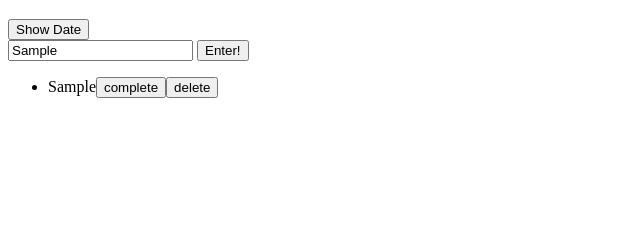
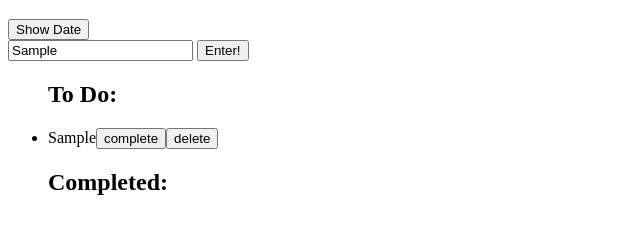
Before and after one commit to Ghishani/lab_events, a plain HTML site: page lab_jsevents_start_code/index.html in a window 1280 px wide. Both pictures are taken after typing "Sample" into the empty fields and a click on the button "Enter!". Shown: the part 61-294 px from the top of the page, without its empty margins (0-640 px from the left). Drawn offline with Linux system fonts and the light colour scheme.

Commit message:
Final extension

```diff
--- a/lab_jsevents_start_code/index.html
+++ b/lab_jsevents_start_code/index.html
@@ -24,7 +24,13 @@
         </form>
 
         <ul id="list">
+            <h2>To Do:</h2>
             <!-- items on ToDo list go here! -->
+        </ul>
+
+        <ul id="completed-list">
+            <h2>Completed:</h2>
+
         </ul>
 
     </div>
--- a/lab_jsevents_start_code/script.js
+++ b/lab_jsevents_start_code/script.js
@@ -3,6 +3,7 @@ const userInput = document.querySelector("#new-todo");
 const list = document.querySelector("#list");
 const dateSection = document.querySelector("#date-section");
 const showDateButton = document.querySelector("#show-date");
+const completedList = document.querySelector("#completed-list");
 
 let dateShown = false;
 
@@ -11,23 +12,24 @@ enterButton.addEventListener("click", (event) => {
     const toDoList = document.createElement("li");
     toDoList.innerText = userInput.value;
     list.appendChild(toDoList);
-    const completeButton = document.createElement("button");
-    completeButton.setAttribute("id", "complete-button");
-    completeButton.innerText = "complete";
-    const deleteButton = document.createElement("button");
-    deleteButton.setAttribute("id", "delete-button");
-    deleteButton.innerText = "delete";
+
+    const completeButton = createButton("complete", "complete-button");
+    const deleteButton = createButton("delete", "delete-button");
+
     toDoList.appendChild(completeButton);
     toDoList.appendChild(deleteButton);
 });
 
-list.addEventListener("click", (event) => {
+window.addEventListener("click", (event) => {
+    event.preventDefault();
     const element = event.target;
     if(element.matches("button")){
         if (element.getAttribute("id") === "delete-button"){
             element.parentNode.remove();
         } else if (element.getAttribute("id")=== "complete-button"){
-            element.parentNode.style.color = "#aaaaaa"
+            element.parentNode.style.color = "#aaaaaa";
+            element.parentNode.remove();
+            completedList.appendChild(element.parentNode);
         }
     }
 });
@@ -45,4 +47,11 @@ showDateButton.addEventListener("click", () => {
     showDateButton.innerText = "Hide Date";
     dateSection.appendChild(date);
     dateShown = true;
-})
+});
+
+const createButton = function(buttonName, buttonId) {
+    const button = document.createElement("button");
+    button.setAttribute("id", buttonId);
+    button.innerText = buttonName;
+    return button;
+}
```
